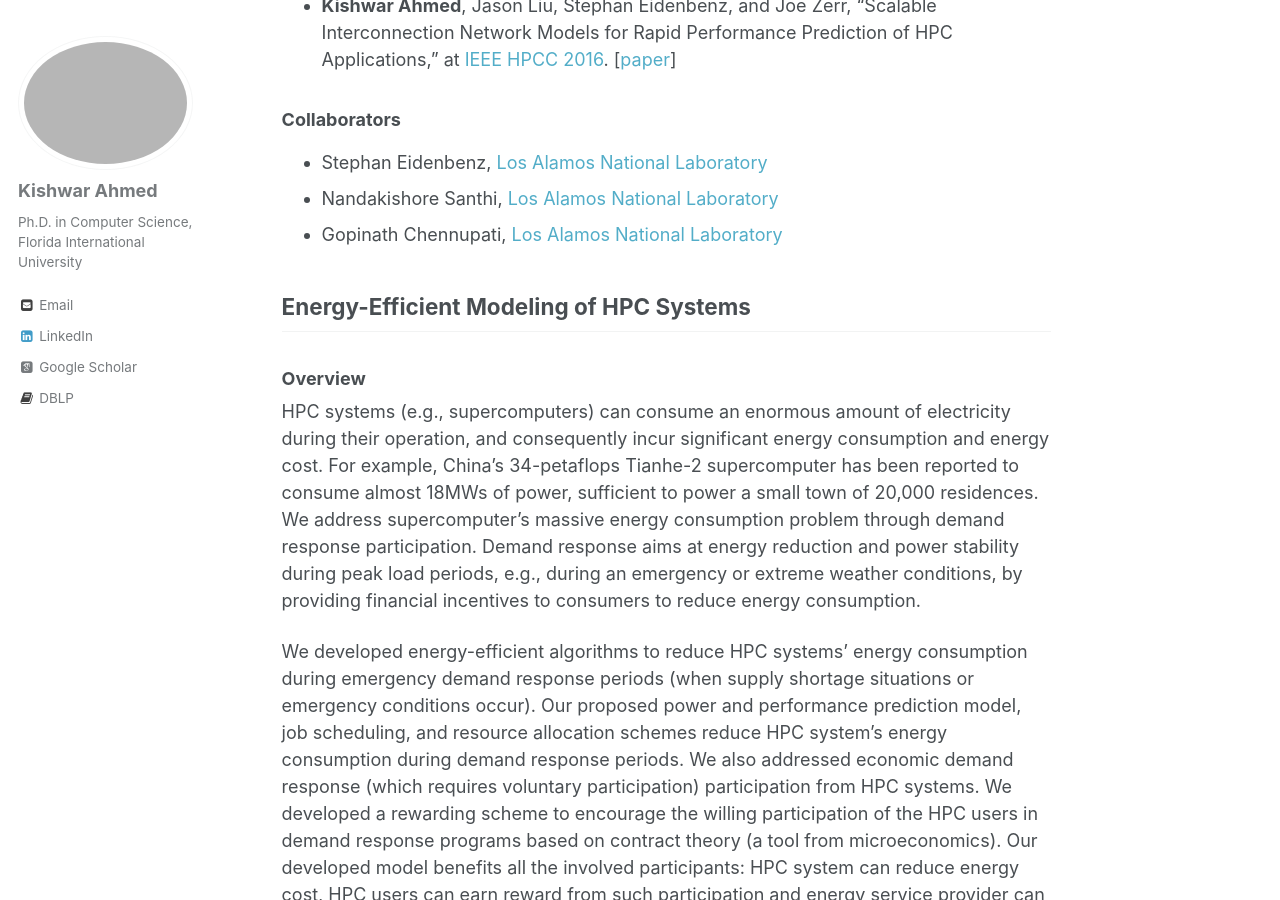
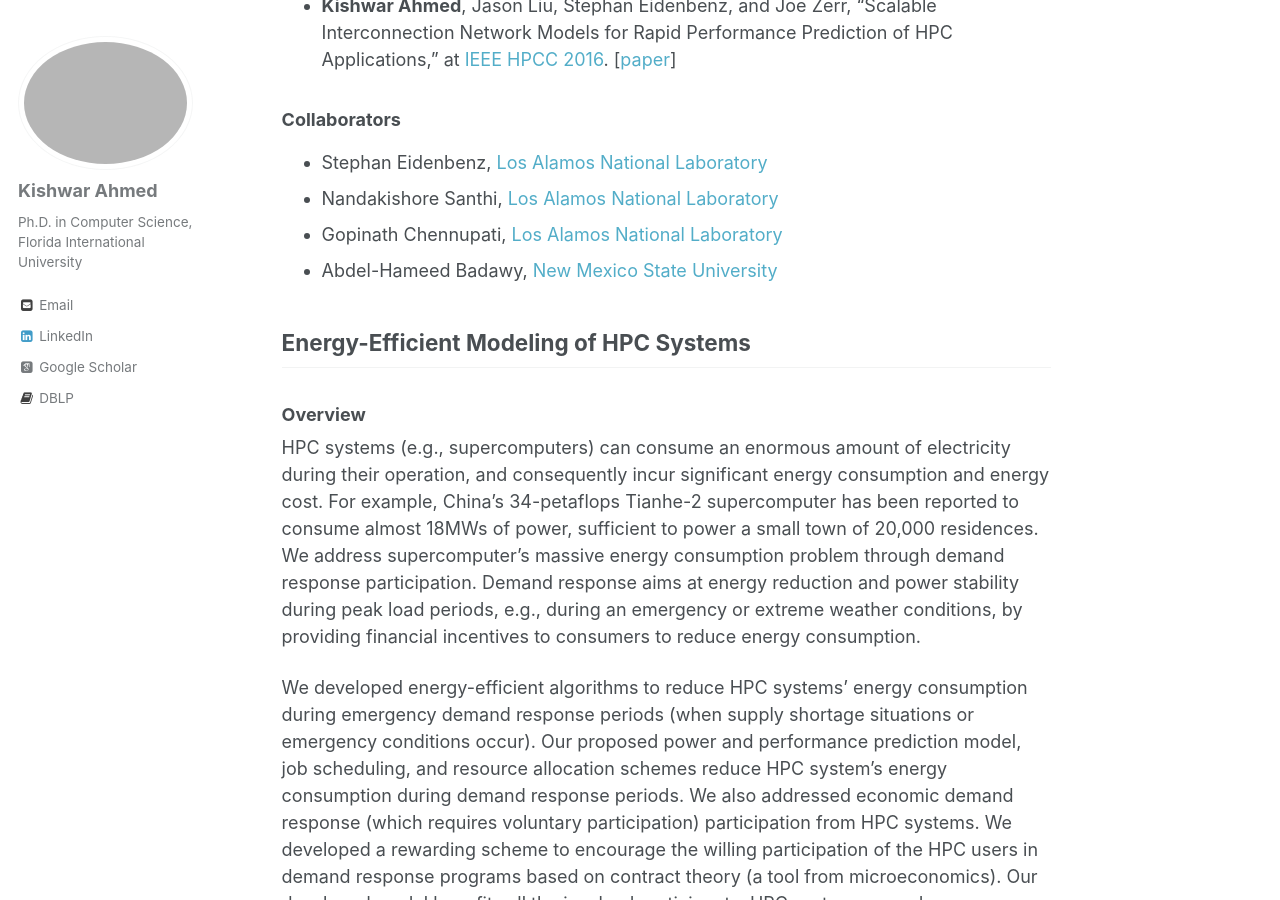
Before and after one commit to kishwarbd/kishwarbd.github.io, a Jekyll site: the page built from _pages/research.md, in a window 1280 px wide and 900 px high, scrolled down 1183 px. Built offline with Jekyll 4.4.1, drawn with Linux system fonts in a browser that asks for light colours; some web fonts are replaced.

Commit message:
updates.

```diff
--- a/_pages/research.md
+++ b/_pages/research.md
@@ -21,6 +21,7 @@ PPT is a library of models of computational physics applications, middleware, an
 * Stephan Eidenbenz, [Los Alamos National Laboratory](https://www.lanl.gov/)
 * Nandakishore Santhi, [Los Alamos National Laboratory](https://www.lanl.gov/)
 * Gopinath Chennupati, [Los Alamos National Laboratory](https://www.lanl.gov/)
+* Abdel-Hameed Badawy, [New Mexico State University](https://nmsu.edu/)
 
 ## Energy-Efficient Modeling of HPC Systems
 
```
Also changed, not shown: 2 other files.
